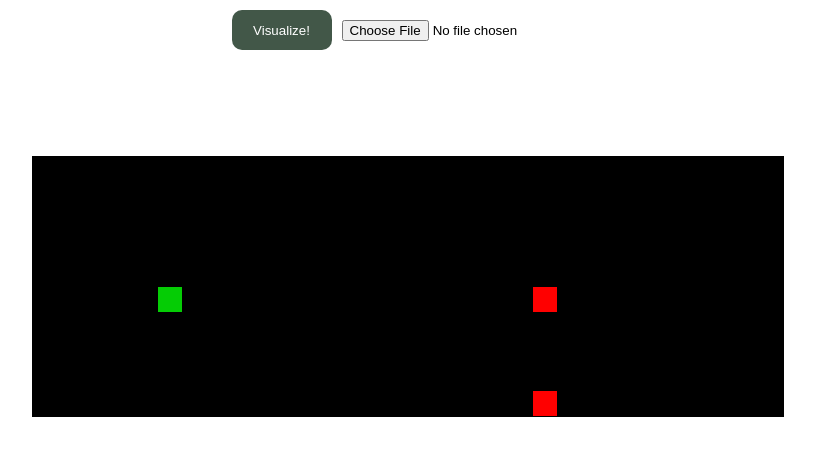
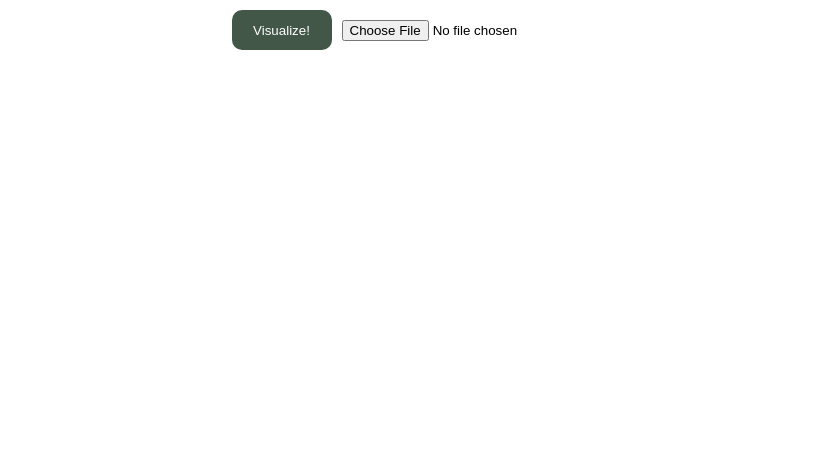
Before and after one commit to Edwin372/Hide-And-Seek, a React (Create React App) app: page / in a window 1280 px wide. Shown: the top 456 px of the page, without its empty margins (232-1047 px from the left). Built offline with nearby package versions, Linux system fonts and the light colour scheme.

Commit message:
Shit happens

```diff
--- a/src/PathfindingVisualizer/PathfindingVisualizer.jsx
+++ b/src/PathfindingVisualizer/PathfindingVisualizer.jsx
@@ -2,7 +2,7 @@ import React, { Component } from "react";
 import Node from "./Node/Node";
 import { backTrack, isSafe } from "../algorithms/backTracking";
 import "./PathfindingVisualizer.css";
-import reader from "../helper/inputFromText.js";
+import dropHandler from "../helper/inputFromText.js";
 
 export default class PathfindingVisualizer extends Component {
   constructor() {
@@ -10,20 +10,15 @@ export default class PathfindingVisualizer extends Component {
     this.state = {
       gameStarted: false,
       grid: [],
-      startNodeRow: 5,
-      startNodeCol: 5,
-      finishNodeRow: 9,
-      finishNodeCol: 20,
-      finishNodeRow1: 5,
-      finishNodeCol1: 20,
       mouseIsPressed: false,
     };
   }
-
-  componentDidMount() {
-    const grid = this.getInitialGrid();
+  inputFromTextFile = (e) => {
+    let inputData = dropHandler(e);
+    console.log("abc ", inputData);
+    const grid = this.getInitialGrid(inputData);
     this.setState({ grid });
-  }
+  };
 
   handleMouseDown(row, col) {
     const newGrid = this.getNewGridWithWallToggled(this.state.grid, row, col);
@@ -40,70 +35,6 @@ export default class PathfindingVisualizer extends Component {
 
   handleMouseUp() {
     this.setState({ mouseIsPressed: false });
-  }
-
-  animateVision(node, prevNode) {
-    let visionX = [
-      1,
-      1,
-      0,
-      0,
-      -1,
-      -1,
-      1,
-      -1,
-      2,
-      2,
-      0,
-      0,
-      -2,
-      -2,
-      2,
-      -2,
-      1,
-      -1,
-      2,
-      2,
-      -2,
-      -2,
-      1,
-      -1,
-    ];
-    let visionY = [
-      1,
-      -1,
-      1,
-      -1,
-      1,
-      -1,
-      0,
-      0,
-      2,
-      -2,
-      2,
-      -2,
-      2,
-      -2,
-      0,
-      0,
-      2,
-      2,
-      1,
-      -1,
-      1,
-      -1,
-      -2,
-      -2,
-    ];
-    for (let i = 0; i < 24; i++) {
-      let visionNode = document.getElementById(
-        `node-${node.row + visionX[i]}-${node.col + visionY[i]}`
-      );
-
-      if (visionNode) {
-        visionNode.className = "node node-vision";
-      }
-    }
   }
   animateBackTrackTour(backTrackTour) {
     for (let i = 1; i <= backTrackTour.length; i++) {
@@ -143,44 +74,53 @@ export default class PathfindingVisualizer extends Component {
     this.animateBackTrackTour(backTrackTour);
   }
 
-  getInitialGrid = () => {
-    const grid = [];
-    for (let row = 0; row < 10; row++) {
-      const currentRow = [];
-      for (let col = 0; col < 30; col++) {
-        currentRow.push(this.createNode(col, row));
-      }
-      grid.push(currentRow);
-    }
+  getInitialGrid = (inputData) => {
+    let grid = inputData;
+    console.log("123 ", inputData.length);
+    // for (let row = 0; row < inputData.length; row++) {
+    // let currentRow = [];
+    // for (let col = 0; col < inputData[row].length; col++) {
+    // currentRow.push(this.createNode(col, row, inputData[row][col]));
+    // }
+    // grid.push(currentRow);
+    // }
+    console.log("tester ", grid[0]);
     return grid;
   };
 
-  createNode = (col, row) => {
-    const {
-      startNodeRow,
-      startNodeCol,
-      finishNodeRow,
-      finishNodeCol,
-      finishNodeRow1,
-      finishNodeCol1,
-    } = this.state;
-    return {
+  createNode = (col, row, nodeType) => {
+    let node = {
       col,
       row,
-      isStart: row === startNodeRow && col === startNodeCol,
-      isFinish:
-        (row === finishNodeRow && col === finishNodeCol) ||
-        (row === finishNodeRow1 && col === finishNodeCol1),
-      distance: Infinity,
+      isStart: false,
+      isFinish: false,
       isVisited: false,
       isWall: false,
       previousNode: null,
-      point:
-        (row === finishNodeRow && col === finishNodeCol) ||
-        (row === finishNodeRow1 && col === finishNodeCol1)
-          ? 2000
-          : 0,
+      point: 0,
     };
+    switch (nodeType) {
+      case 0:
+        return node;
+      case 1:
+        return {
+          ...node,
+          isWall: true,
+        };
+      case 2:
+        return {
+          ...node,
+          isStart: true,
+        };
+      case 3:
+        return {
+          ...node,
+          isFinish: true,
+          point: 100000,
+        };
+      default:
+        break;
+    }
   };
 
   getNewGridWithWallToggled = (grid, row, col) => {
@@ -213,7 +153,7 @@ export default class PathfindingVisualizer extends Component {
     return (
       <>
         <button onClick={() => this.visualizeBackTracking()}>Visualize!</button>
-        <input type="file" onChange={(e) => reader(e)}></input>
+        <input type="file" onChange={(e) => this.inputFromTextFile(e)}></input>
         <div className="grid">
           {grid.map((row, rowIdx) => {
             return (
--- a/src/helper/inputfromText.js
+++ b/src/helper/inputfromText.js
@@ -1,7 +1,9 @@
-export default function dropHandler(evt) {
+export default  function dropHandler(evt) {
+    var inputData = [];
+    var inputMN = []
+    console.log(typeof inputData)
     evt.stopPropagation();
     evt.preventDefault();
-    console.log(evt);
     // FileList object.
     var files = evt.target.files;
 
@@ -12,42 +14,39 @@ export default function dropHandler(evt) {
 
     var fileReader = new FileReader();
 
-    fileReader.onloadstart = function(progressEvent) {
-        console.log('onloadstart');
-        console.log('File name:' + file.name);
+    fileReader.onloadstart =  function(progressEvent) {
+        // console.log('onloadstart');
+        // console.log('File name:' + file.name);
     }
 
-    fileReader.onload = function(progressEvent) {
-        console.log("onload!");
+    fileReader.onload =  function(progressEvent) {
+        // console.log("onload!");
         var stringData = fileReader.result;
 
-        console.log(" ---------------- File Content ----------------: ");
-        console.log(stringData.split('\n'));
-        const str = stringData.split('\n');
-        console.log(str[0])
-        const strMN = str[0].split(' ');
-        console.log(strMN);
-        const inputMN = strMN.map(x => parseInt(x));
-        console.log(inputMN)
-        let matrix = []
+        // console.log(" ---------------- File Content ----------------: ");
+        // console.log(stringData.split('\n'));
+        let str = stringData.split('\n');
+        // console.log(str[0])
+        inputMN = inputMN + str[0].split(' ').map(x=> parseInt(x));
         for(let i=0;i<inputMN[0];i++){
-            const inputLine = str[i+1].split(' ').map(x => parseInt(x))
-            matrix.push(inputLine);
+            let inputLine = str[i+1].split(' ').map(x => parseInt(x))
+            inputData.push(inputLine);
         }
-        console.log(matrix);
+        console.log(inputData[0],'1234')
     }
 
-    fileReader.onloadend = function(progressEvent) {
-        console.log("onloadend!");
+    fileReader.onloadend =  function(progressEvent) {
+        // console.log("onloadend!");
         // FileReader.EMPTY, FileReader.LOADING, FileReader.DONE
-        console.log("readyState = " + fileReader.readyState);
+        // console.log("readyState = " + fileReader.readyState);
     }
 
-    fileReader.onerror = function(progressEvent) {
-        console.log("onerror!");
-        console.log("Has Error!");
+    fileReader.onerror =  function(progressEvent) {
+        // console.log("onerror!");
+        // console.log("Has Error!");
     }
 
-    // Read file asynchronously.
+    console.log(inputData.length)
     fileReader.readAsText(file, "UTF-8"); // fileReader.result -> String.
+    return inputData;
 }
```
